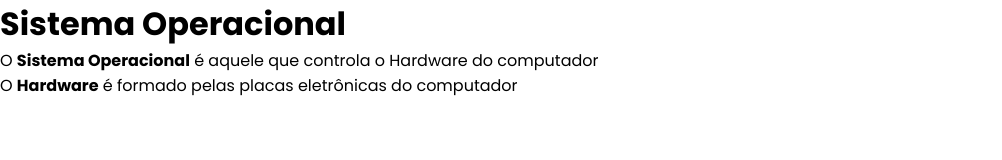
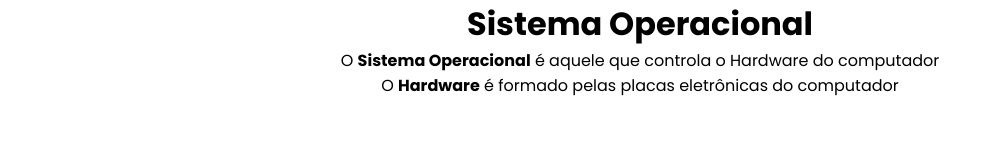
Before and after one commit to Guuiilhermee/teste_cyber, a plain HTML site: page index.html in a window 1280 px wide. Shown: the whole page, without its empty margins (0-1002 px from the left). Drawn offline with Linux system fonts and the light colour scheme.

Commit message:
second commit

```diff
--- a/style.css
+++ b/style.css
@@ -3,8 +3,17 @@
 *{
     margin: 0;
     padding: 0;
+    box-sizing: border-box;
 }
 
 body{
     font-family: "Poppins", sans-serif;
 }
+
+h1{
+    text-align: center;
+}
+
+p{
+    text-align: center;
+}
```
